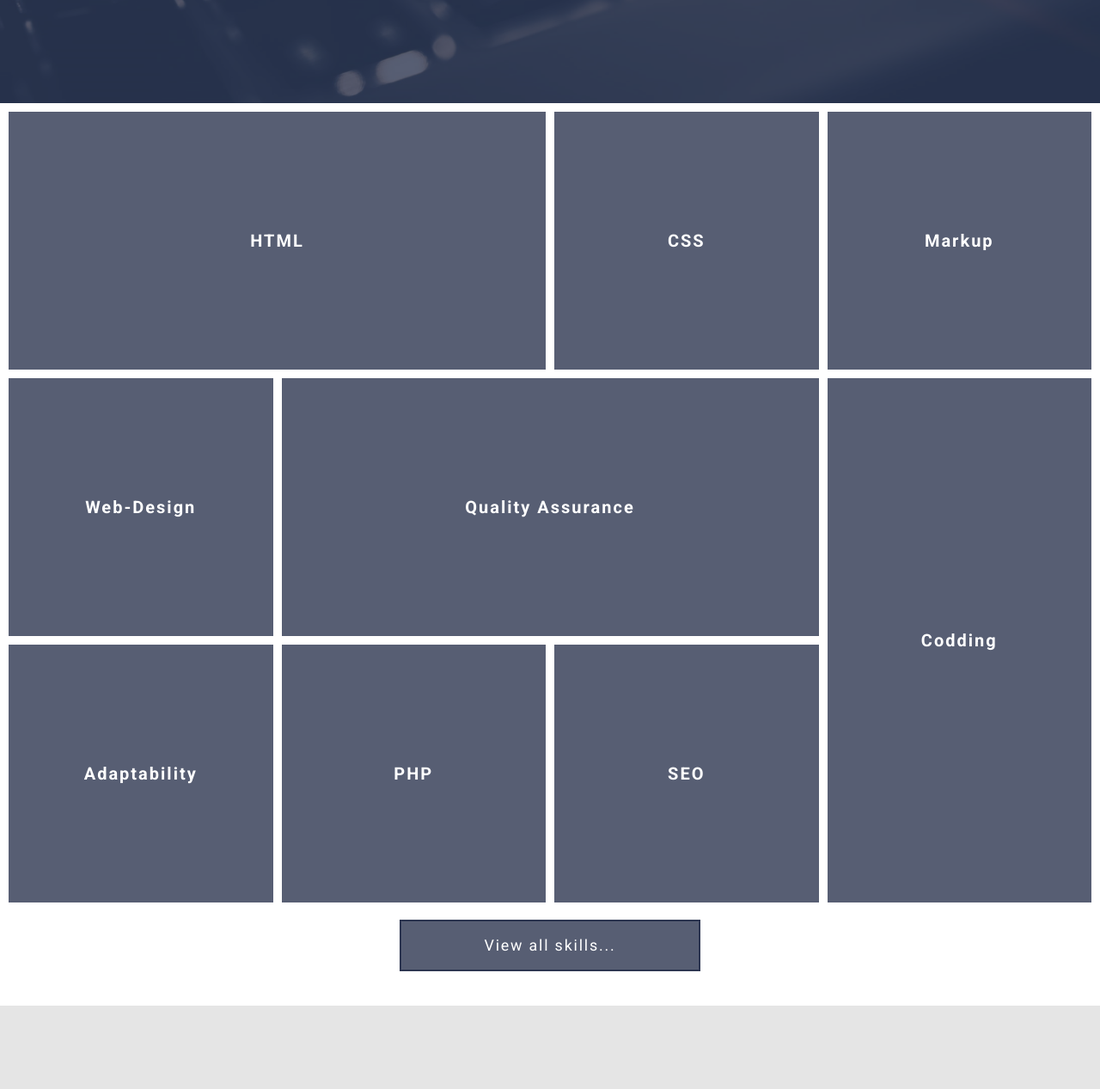
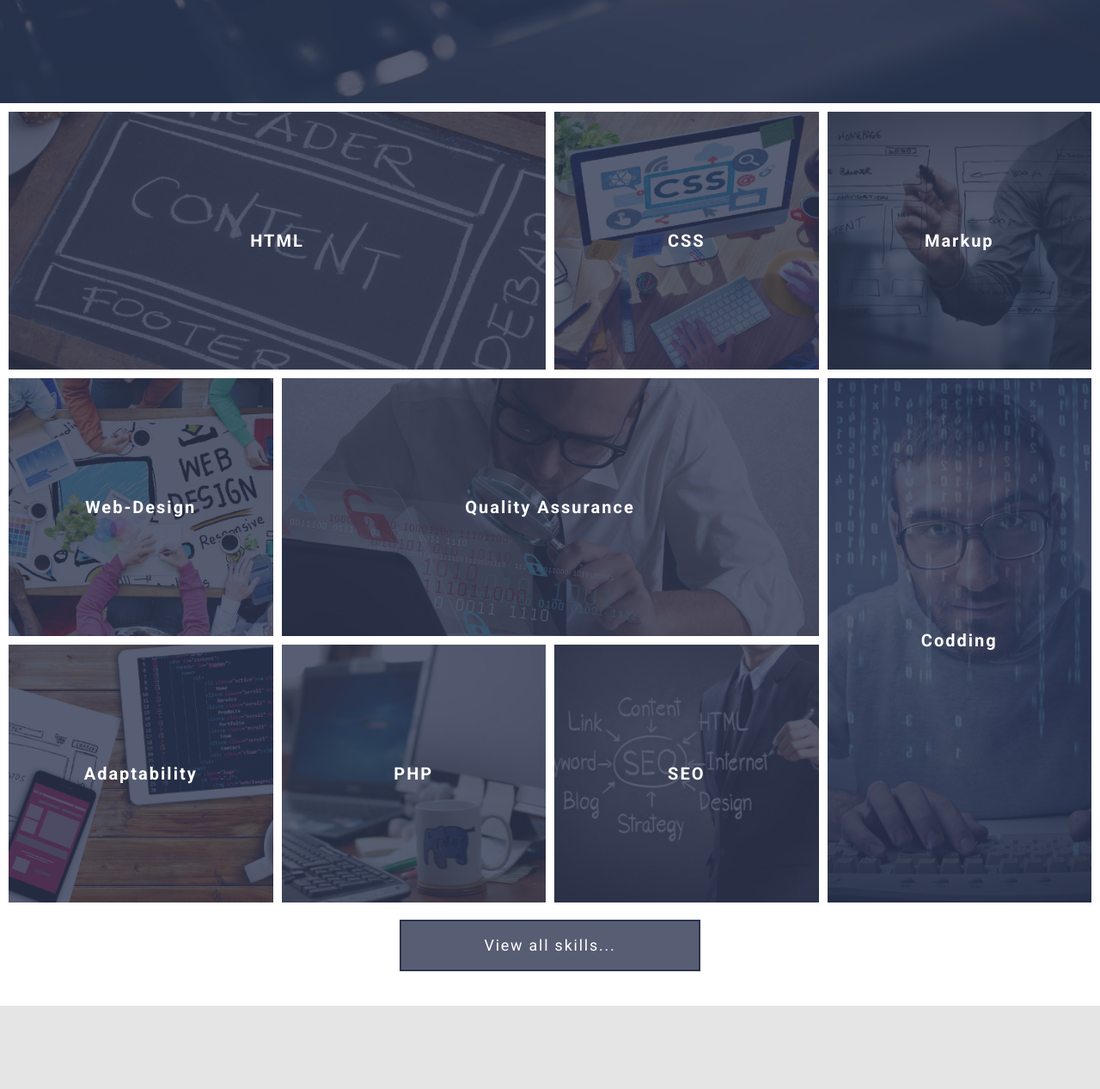
Before and after one commit to Paradisco96/Lesson-16, a website: page index.html in a window 1280 px wide. Shown: the part 680-1947 px from the top of the page at 86% size. Drawn offline with nearby package versions, Linux system fonts and the light colour scheme; the site is published under a folder, as on GitHub Pages, so addresses that start at the root find nothing.

Commit message:
feat: add corrective for images

```diff
--- a/index.html
+++ b/index.html
@@ -64,63 +64,63 @@
         <article class="skills__item ">
           <h3 class="skills__item-title"><a class="skills__item-link" href="#">HTML</a>
           </h3>
-          <div class="skills__item-image" style="background-image: url(/assets/images/img-html.png);"></div>
+          <div class="skills__item-image" style="background-image: url(assets/images/img-html.png);"></div>
           <div class="skills__item-overlay"></div>
         </article>
 
         <article class="skills__item">
           <h3 class="skills__item-title"><a class="skills__item-link" href="#">CSS</a>
           </h3>
-          <div class="skills__item-image" style="background-image: url(/assets/images/img-css.png);"></div>
+          <div class="skills__item-image" style="background-image: url(assets/images/img-css.png);"></div>
           <div class="skills__item-overlay"></div>
         </article>
 
         <article class="skills__item">
           <h3 class="skills__item-title"><a class="skills__item-link" href="#">Markup</a>
           </h3>
-          <div class="skills__item-image" style="background-image: url(/assets/images/img-markup.png);"></div>
+          <div class="skills__item-image" style="background-image: url(assets/images/img-markup.png);"></div>
           <div class="skills__item-overlay"></div>
         </article>
 
         <article class="skills__item">
           <h3 class="skills__item-title"><a class="skills__item-link" href="#">Web-Design</a>
           </h3>
-          <div class="skills__item-image" style="background-image: url(/assets/images/img-webdesign.png);"></div>
+          <div class="skills__item-image" style="background-image: url(assets/images/img-webdesign.png);"></div>
           <div class="skills__item-overlay"></div>
         </article>
 
         <article class="skills__item">
           <h3 class="skills__item-title"><a class="skills__item-link" href="#">Quality Assurance</a>
           </h3>
-          <div class="skills__item-image" style=" background-image: url(/assets/images/img-qa.png);"></div>
+          <div class="skills__item-image" style=" background-image: url(assets/images/img-qa.png);"></div>
           <div class="skills__item-overlay"></div>
         </article>
 
         <article class="skills__item">
           <h3 class="skills__item-title"><a class="skills__item-link" href="#">Codding</a>
           </h3>
-          <div class="skills__item-image" style=" background-image: url(/assets/images/img-codding.png);"></div>
+          <div class="skills__item-image" style=" background-image: url(assets/images/img-codding.png);"></div>
           <div class="skills__item-overlay"></div>
         </article>
 
         <article class="skills__item">
           <h3 class="skills__item-title"><a class="skills__item-link" href="#">Adaptability</a>
           </h3>
-          <div class="skills__item-image" style=" background-image: url(/assets/images/img-adaptability.png);"></div>
+          <div class="skills__item-image" style=" background-image: url(assets/images/img-adaptability.png);"></div>
           <div class="skills__item-overlay"></div>
         </article>
 
         <article class="skills__item">
           <h3 class="skills__item-title"><a class="skills__item-link" href="#">PHP</a>
           </h3>
-          <div class="skills__item-image" style=" background-image: url(/assets/images/img-php.png);"></div>
+          <div class="skills__item-image" style=" background-image: url(assets/images/img-php.png);"></div>
           <div class="skills__item-overlay"></div>
         </article>
 
         <article class="skills__item">
           <h3 class="skills__item-title"><a class="skills__item-link" href="#">SEO</a>
           </h3>
-          <div class="skills__item-image" style=" background-image: url(/assets/images/img-seo.png);"></div>
+          <div class="skills__item-image" style=" background-image: url(assets/images/img-seo.png);"></div>
           <div class="skills__item-overlay"></div>
         </article>
       </div>
@@ -162,7 +162,7 @@
           </div>
         </div>
         <div class="about__picture">
-          <img class="about__image" src="/assets/images/img-lamp-webdev.png" alt="img-lamp">
+          <img class="about__image" src="assets/images/img-lamp-webdev.png" alt="img-lamp">
         </div>
       </div>
     </section>
```
